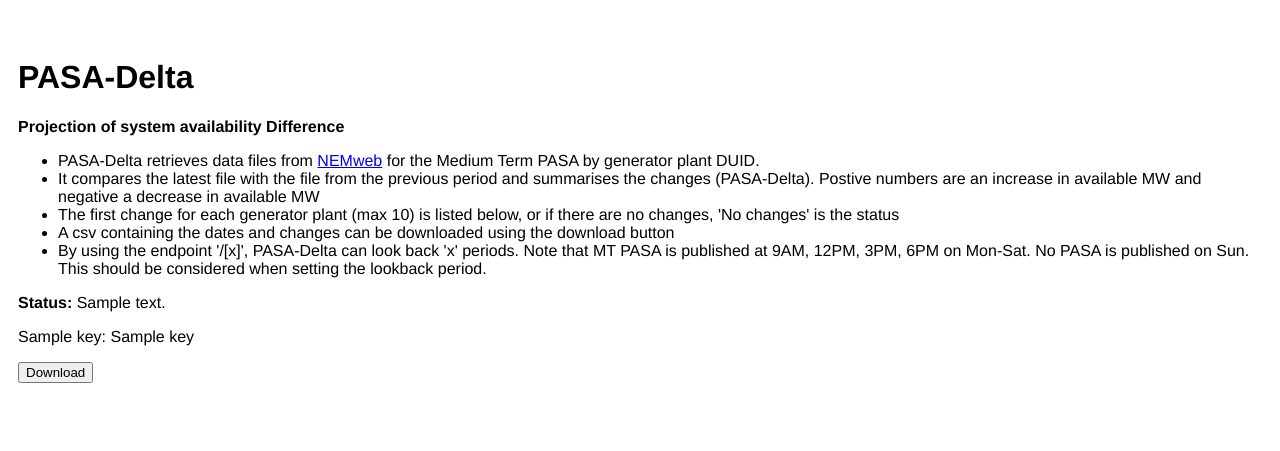
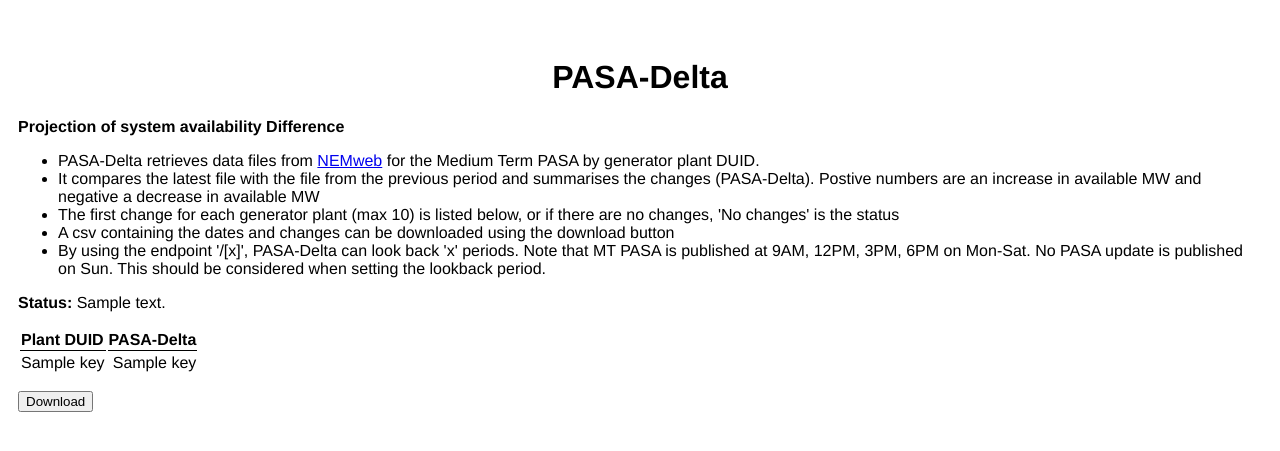
Before and after one commit to msz89/oscillating-glory, a Flask app: template templates/index.html in a window 1280 px wide. Shown: the top 451 px of the page. Run offline with Flask 2, Linux system fonts and the light colour scheme; the template is opened without the code that fills it: most values are stand-ins (such as "Sample title", 1, 10 or a date in 2020).

Commit message:
CSS for table

```diff
--- a/static/style.css
+++ b/static/style.css
@@ -7,18 +7,35 @@
  *
  *      http://www.apache.org/licenses/LICENSE-2.0
  *
- * Unless required by applicable law or agreed to in writing, software
+ * Unless required by applicable laws or agreed to in writing, software
  * distributed under the License is distributed on an "AS IS" BASIS,
  * WITHOUT WARRANTIES OR CONDITIONS OF ANY KIND, either express or implied.
  * See the License for the specific language governing permissions and
  * limitations under the License.
  */
 
+/*table{
+  margin-left: auto;
+  margin-right: auto;
+}*/
+
+th {
+  border-bottom: 1px solid black;
+}
+
+td {
+  text-align: right
+}
+
 body {
   font-family: "helvetica", sans-serif;
   text-align: left;
 }
 
+h1 {
+  font-family: "helvetica", sans-serif;
+  text-align: center;
+}
 
 
 .column {
--- a/templates/index.html
+++ b/templates/index.html
@@ -1,37 +1,47 @@
 <!doctype html>
+<html>
 
-<html>
 <head>
   <title>MT PASA Comparison</title>
   <link rel="stylesheet" href="static/style.css">
+
   <body>
     <div class="row">
       <div class="column"></div>
       <div class="column">
-
         <h1>PASA-Delta</h1>
-    <p><b>Projection of system availability Difference</b> <br></p>
+        <p><b>Projection of system availability Difference</b>
+          <br>
+        </p>
         <ul>
           <li>PASA-Delta retrieves data files from <a href='http://nemweb.com.au/Reports/Current/MTPASA_DUIDAvailability/'>NEMweb</a> for the Medium Term PASA by generator plant DUID. </li>
           <li>It compares the latest file with the file from the previous period and summarises the changes (PASA-Delta). Postive numbers are an increase in available MW and negative a decrease in available MW</li>
           <li>The first change for each generator plant (max 10) is listed below, or if there are no changes, 'No changes' is the status</li>
           <li>A csv containing the dates and changes can be downloaded using the download button</li>
-	<li>By using the endpoint '/[x]', PASA-Delta can look back 'x' periods. Note that MT PASA is published at 9AM, 12PM, 3PM, 6PM on Mon-Sat. No PASA is published on Sun. This should be considered when setting the lookback period.
-    </ul>
-    <p><b>Status:</b> {{message}} </p>
-    <p>
+          <li>By using the endpoint '/[x]', PASA-Delta can look back 'x' periods. Note that MT PASA is published at 9AM, 12PM, 3PM, 6PM on Mon-Sat. No PASA update is published on Sun. This should be considered when setting the lookback period. </ul>
+        <p><b>Status:</b> {{message}}</p>
+
+        <table>
+          <tr>
+            <th>Plant DUID</th>
+            <th>PASA-Delta</th>
+          </tr>
           {% for key in changeDict: %}
           <tr>
-      <td>{{key}}:</td>
-      <td>{{changeDict[key]}}</td> <br>
+            <td>{{key}}</td>
+            <td>{{changeDict[key]}}</td>
           </tr>
           {% endfor %}
+        </table>
+
+        <form method="post" action="/">
+          <p>
+            <input type="submit" value="Download" name="action_dl">
           </p>
-    <form method="post" action="/">
-    	<p><input type="submit" value="Download" name="action_dl"></p>
         </form>
       </div>
       <div class="column"></div>
     </div>
   </body>
+
 </html>
```
Lines whose indentation alone changed are shown as unchanged.
